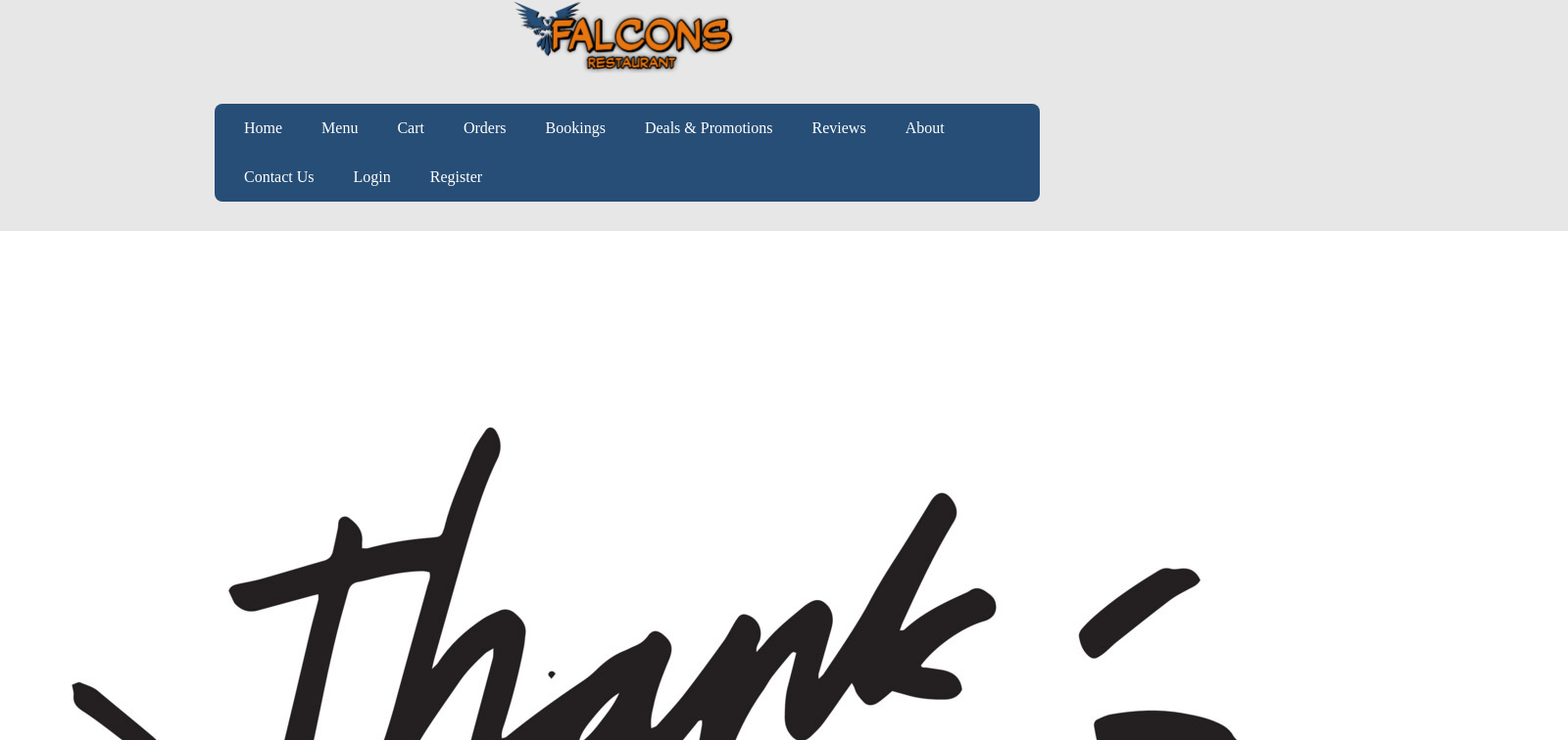
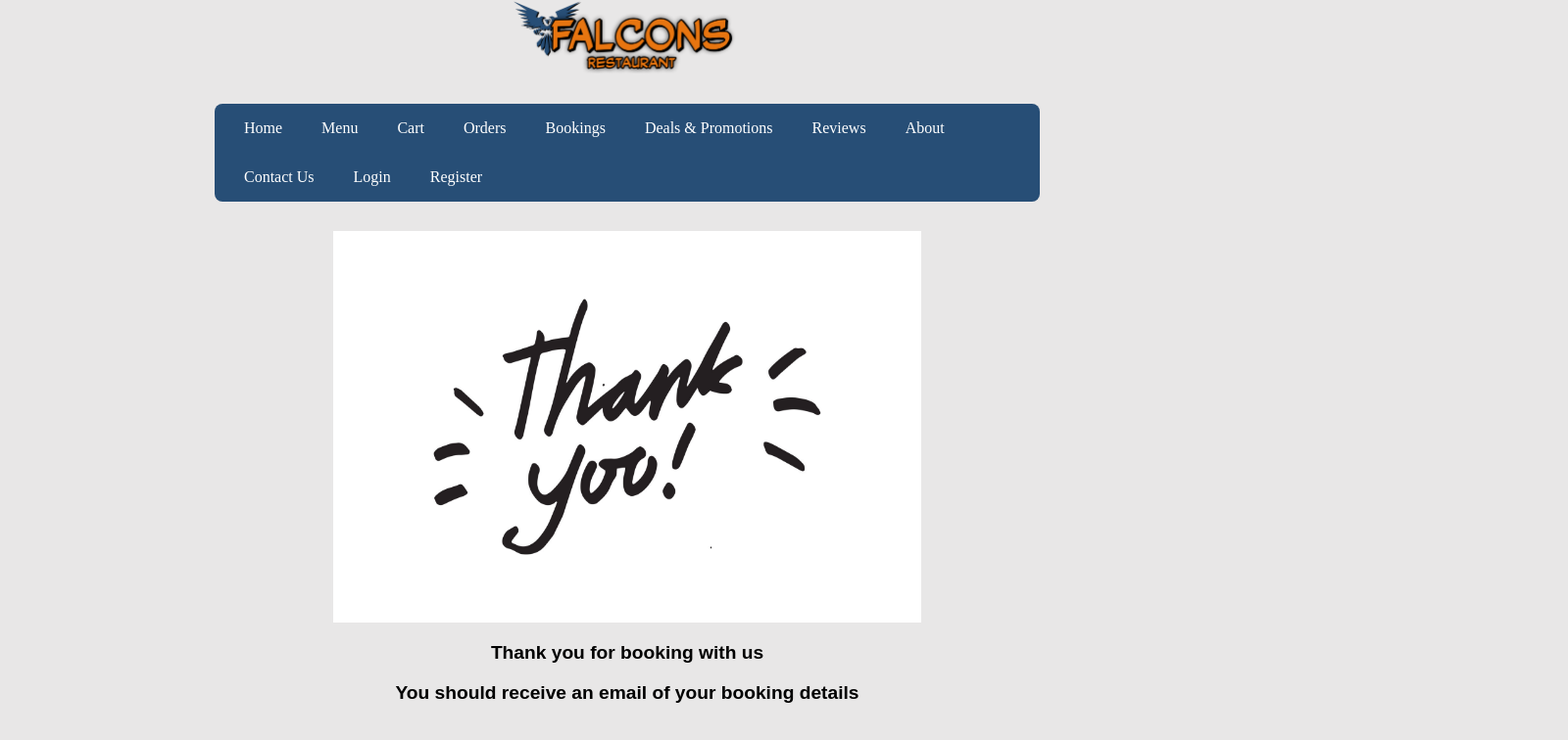
Before and after one commit to Kalafathakan/reactProject, a React (Create React App) app: page /thankyou in a window 1280 px wide. Shown: the top 756 px of the page at 98% size, 1600 px wide, since content can reach past the window. Built offline with nearby package versions, Linux system fonts and the light colour scheme; a web font is replaced by a local one.

Commit message:
completed booking logic

```diff
--- a/src/pages/Bookings.tsx
+++ b/src/pages/Bookings.tsx
@@ -1,7 +1,6 @@
 import { NavLink, useParams } from 'react-router-dom';
 import Calendar from 'react-calendar'
 import React, { SetStateAction, useEffect, useState } from "react"
-
 import '../styles/bookings.css'
 import { useNavigate } from "react-router-dom";
 import axios from 'axios';
@@ -9,12 +8,10 @@ import axios from 'axios';
 type Props = {
   time: string
 }[];
-type TimeProps = {
-  time_slot: string
-}[];
+
 type SlotProps = {
-  date : string,
-  time_slot : string,
+  date: string,
+  time_slot: string,
   name: string,
   email: string,
   phoneno: string,
@@ -22,6 +19,7 @@ type SlotProps = {
 const Bookings = () => {
   let navigate = useNavigate()
   const [date, setDate] = useState(new Date())
+  const [bookedSlot, setBookedSlot] = useState<SlotProps>([])
   const [timeSelected, setTimeSelected] = useState('12pm')
   const [formData, setFormData] = useState({
     fullname: '',
@@ -33,7 +31,7 @@ const Bookings = () => {
   const [fieldError, setFieldError] = useState('');
   const [error, setError] = useState();
 
-  //Set time slots for booking time
+  //initialize time slots
   const [timeSlot, setTimeSlot] = useState<Props>([{
     time: "12pm"
   },
@@ -54,46 +52,31 @@ const Bookings = () => {
   },
   ])
 
-  const [bookedSlot, setBookedSlot] = useState<SlotProps>([])
-  const [bookedTimeSlot, setBookedTimeSlot] = useState<SlotProps>([])
-  const [result, setResult] = useState<SlotProps>([])
+ //get bookings from the database
   const sendGetRequest = async () => {
     try {
       const response = await axios.get(
         'https://shielded-depths-40144.herokuapp.com/bookings'
       );
-      console.log(response.data);
       setBookedSlot(response.data)
-      // var date2 = new Date(date.toDateString());
-      // var z = date2.getUTCDate()
-
-      // const result = bookedSlot.filter(slot => {
-      //   var date1 = new Date(slot.date);
-      //   var y = date1.getUTCDate()
-      //  if(y === z){
-      //   return slot.time_slot
-      //   }
-      // })
-      // //setBookedTimeSlot(p => [...p, result])
-      // console.log(result[0])
-
     } catch (err) {
       console.log(err);
     }
   };
 
-  const check = () => {
+  //convert current date to day number
   var date2 = new Date(date.toDateString());
   var z = date2.getUTCDate()
+
+  //filter the date chosen by the user from the dates in the database
   var result = bookedSlot.filter(slot => {
     var date1 = new Date(slot.date);
     var y = date1.getUTCDate()
-       if(y === z){
+    if (y === z) {
       return slot
     }
   })
-      console.log(result)
-  }
+
   //update date when user clicks on the calender date
   const changedDate = (d: SetStateAction<Date>) => {
     setDate(d)
@@ -112,6 +95,7 @@ const Bookings = () => {
   const handleSubmit = async (e: React.FormEvent<HTMLFormElement>) => {
     e.preventDefault();
 
+    //validate form
     let formValid = true;
     let emailPattern =
       /^[a-zA-Z0-9.!#$%&'*+/=?^_`{|}~-]+@[a-zA-Z0-9-]+(?:\.[a-zA-Z0-9-]+)*$/;
@@ -134,6 +118,7 @@ const Bookings = () => {
     }
 
 
+    //add booking to the database
     if (formValid) {
       let config = {
         headers: {
@@ -157,7 +142,6 @@ const Bookings = () => {
         );
         console.log(response.data);
         navigate("../thankyou", { replace: true });
-        //localStorage.setItem('token', response.data.token);
 
       } catch (err: any) {
         console.log(err);
@@ -166,13 +150,14 @@ const Bookings = () => {
 
     }
   }
+
+  //get max and min date for calender view
+  var myCurrentDate = new Date();
+  var myFutureDate = new Date(myCurrentDate);
+  myFutureDate.setDate(myFutureDate.getDate() + 14);
   useEffect(() => {
 
-    // axios.get('https://shielded-depths-40144.herokuapp.com/bookings').then((response) => {
-    //   console.log(response);
-    // });
     sendGetRequest();
-    check();
   }, []);
   return (
     <div className='container-info'>
@@ -184,6 +169,8 @@ const Bookings = () => {
           {/* display calender */}
           <Calendar
             onChange={changedDate}
+            minDate={new Date()}
+            maxDate={myFutureDate}
             value={date}
           />
           <p>Current selected date is <b>{date.toDateString()}</b></p>
@@ -192,7 +179,7 @@ const Bookings = () => {
             <h2>Select time slot</h2>
             <label>Available Time slot</label> &nbsp; &nbsp;
             <select value={timeSelected} onChange={handleTimeChange}>
-              {timeSlot.map(t =>
+              {timeSlot.filter(p => !result.find(r => r.time_slot == p.time)).map(t =>
                 <option className="dropdown-item" value={t.time}>{t.time}</option>
               )}
             </select>
@@ -207,6 +194,7 @@ const Bookings = () => {
             <fieldset style={{ padding: "20px" }}>
               <legend>Your Info</legend>
               {fieldError && <p style={{ color: 'red' }}>{fieldError}</p>}
+              {error && <p style={{ color: 'red' }}>{error}</p>}
               <input type="hidden" className="form-control" id="date-info" value={date.toDateString()} />
               <input type="hidden" className="form-control" id="time-info" value={timeSelected} />
 
--- a/src/pages/Thankyou.tsx
+++ b/src/pages/Thankyou.tsx
@@ -3,13 +3,13 @@ import '../styles/bookings.css'
 const Thankyou = () => {
     return (
         <div>
-            <div className='thanks-img'>
+            <div className='container thanks-img'>
                 <img src={require("../images/thankyou.webp")} />
             </div>
             <div className="thanks">
 
-                <p>Thank you for placing an order with us</p>
-                <p>You should receive an email of your order details</p>
+                <p>Thank you for booking with us</p>
+                <p>You should receive an email of your booking details</p>
             </div>
             <br />
             <br />
--- a/src/styles/bookings.css
+++ b/src/styles/bookings.css
@@ -22,10 +22,17 @@
 
 }
 
-.thanks-img {
+.thanks-img{
     margin-top: 30px;
     display: flex;
     justify-content: center;
+    align-content: center;
+
+}
+.thanks-img img{
+    width: 600px;
+    height: 400px;
+
 }
 
 .row-info {
```
Lines whose indentation alone changed are shown as unchanged.
